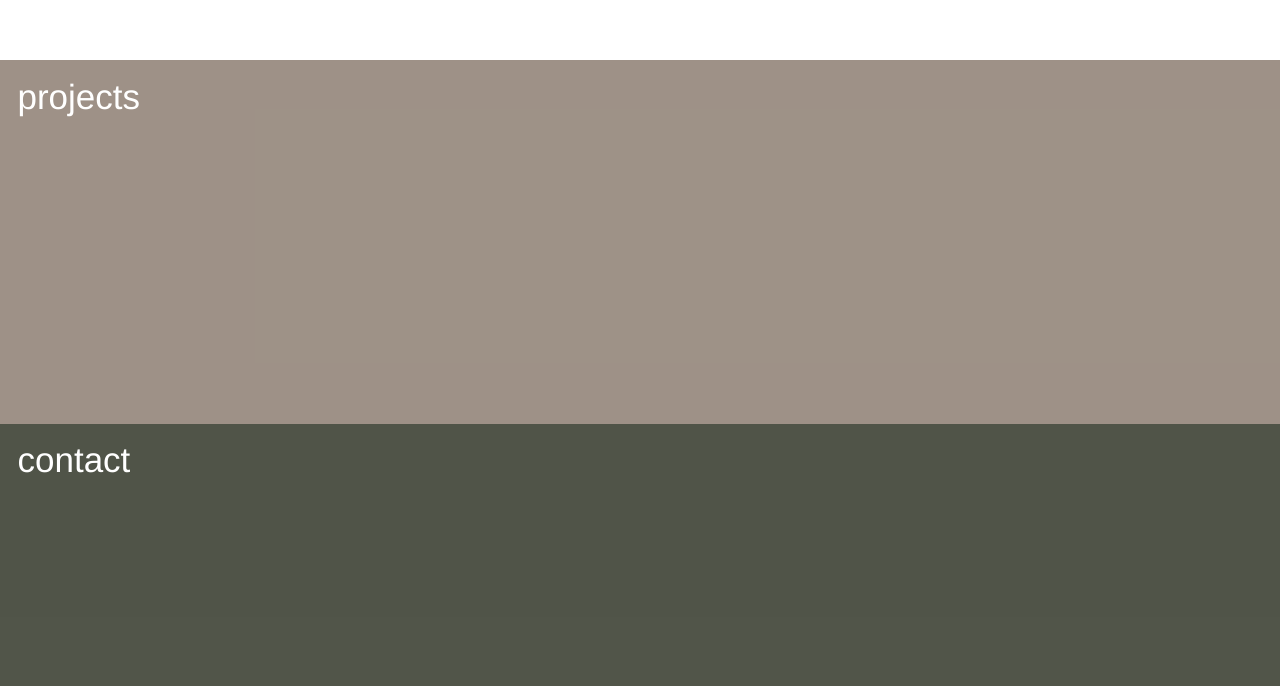
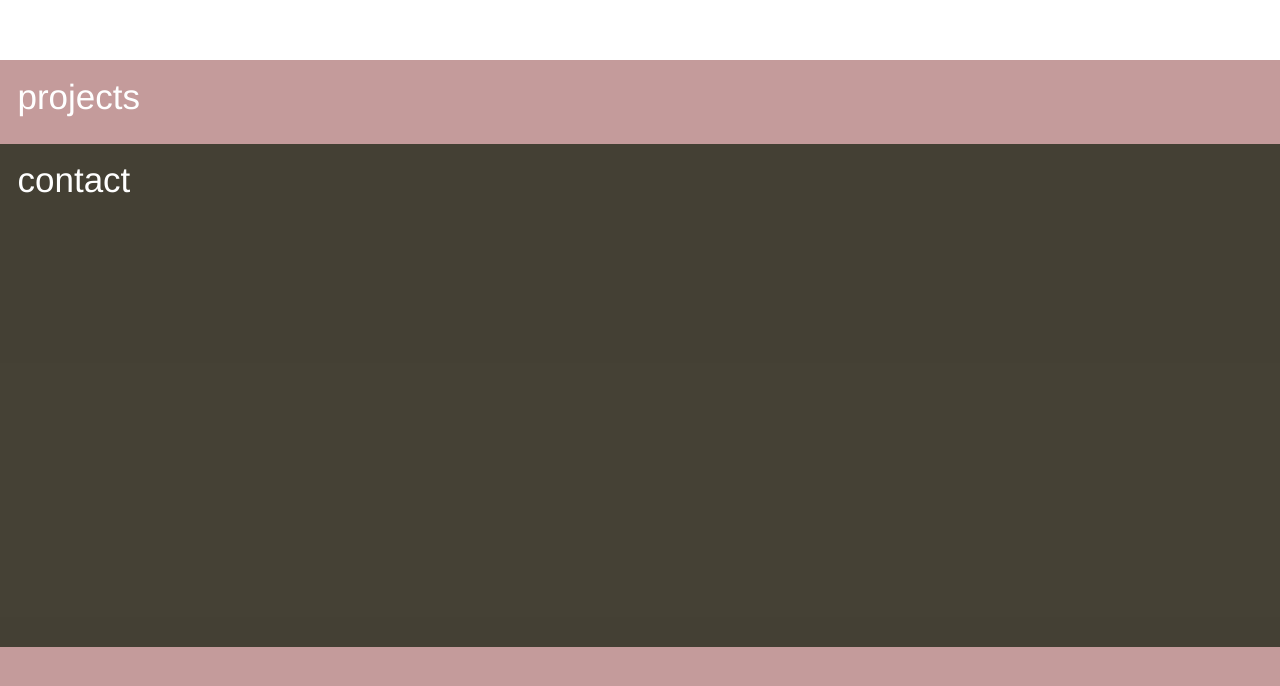
Before and after one commit to sofiagarcia/sofiagarcia, a plain HTML site: page index.html in a window 1280 px wide. Shown: the part 654-1340 px from the top of the page. Drawn offline with nearby package versions, Linux system fonts and the light colour scheme.

Commit message:
project section: background color change.. experimenting with galleries

```diff
--- a/css/main.css
+++ b/css/main.css
@@ -165,7 +165,7 @@ textarea {
          Third Section: Projects
         ========================================================================== */
         #projects{
-          background-color: rgba(62, 37, 16, 0.5);
+          background-color: rgba(138, 56, 56, 0.5);
           padding-bottom: 20em;
           background-origin: border-box;
           box-shadow: 3px;
--- a/index.html
+++ b/index.html
@@ -46,7 +46,7 @@
          <h1>projects</h1>
          <!-- Gallery -->
          <div class="gallery" id="gallery-container">
-
+            <div id="box"
          </div>
        </div>
 
```
